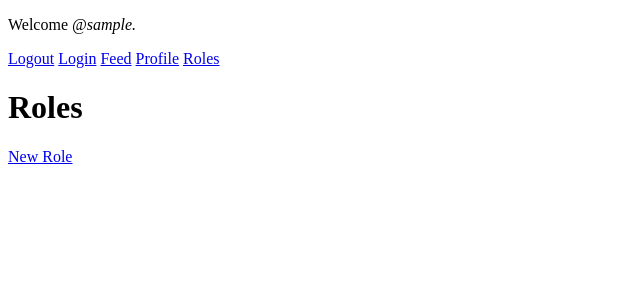
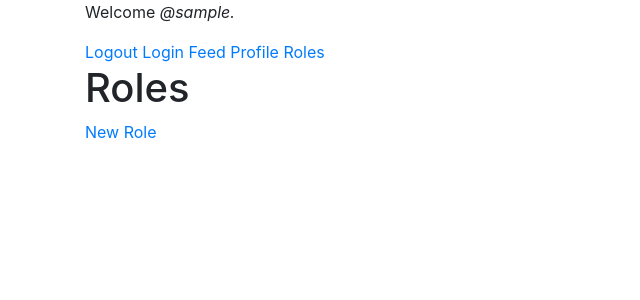
Before and after one commit to osohq/oso-social-django, a Django app: page /roles/ in a window 1280 px wide. Shown: the top 300 px of the page, without its empty margins (0-640 px from the left). Run offline with Django 3.2, Linux system fonts and the light colour scheme; the visitor is signed in with stand-in values (Sample User, id 1); data comes from the database, SQL or seed files in the repository.

Commit message:
tiny bit of style?

```diff
--- a/oso_social/social/templates/social/base.html
+++ b/oso_social/social/templates/social/base.html
@@ -2,8 +2,12 @@
 <html>
     <head>
         <title>{% block title %}oso-social{% endblock %}</title>
+        <link rel="stylesheet" href="https://cdn.jsdelivr.net/npm/bootstrap@4.5.3/dist/css/bootstrap.min.css" integrity="sha384-TX8t27EcRE3e/ihU7zmQxVncDAy5uIKz4rEkgIXeMed4M0jlfIDPvg6uqKI2xXr2" crossorigin="anonymous">
+        <script src="https://code.jquery.com/jquery-3.5.1.slim.min.js" integrity="sha384-DfXdz2htPH0lsSSs5nCTpuj/zy4C+OGpamoFVy38MVBnE+IbbVYUew+OrCXaRkfj" crossorigin="anonymous"></script>
+        <script src="https://cdn.jsdelivr.net/npm/bootstrap@4.5.3/dist/js/bootstrap.bundle.min.js" integrity="sha384-ho+j7jyWK8fNQe+A12Hb8AhRq26LrZ/JpcUGGOn+Y7RsweNrtN/tE3MoK7ZeZDyx" crossorigin="anonymous"></script>
     </head>
     <body>
+        <div class="container">
         {% if user.is_authenticated %}
         <p>Welcome <em>@{{ user.username }}.</em></p>
         <a href={% url 'logout' %}>Logout</a>
@@ -14,5 +18,6 @@
         <a href={% url 'list_roles' %}>Roles</a>
         {% block contents %}
         {% endblock %}
+        </div>
     </body>
 </html>
--- a/oso_social/social/templates/social/list.html
+++ b/oso_social/social/templates/social/list.html
@@ -2,7 +2,8 @@
 
 <h1>Feed</h1>
 {% for post in posts %}
-<p>
+<div class="row">
+  <p>
   <em>@{{ post.post.created_by.username }}</em> {{ post.post.contents }}
   <em>{{ post.post.created_at|date:"SHORT_DATETIME_FORMAT" }}</em>
   {% if post.can_delete %}
@@ -13,6 +14,9 @@
   </form>
   {% endif %}
 </p>
+</div>
 {% endfor %}
 
+<a href="{% url 'new_post' %}">New Post</a>
+
 {% endblock %}
--- a/oso_social/social/templates/social/roles.html
+++ b/oso_social/social/templates/social/roles.html
@@ -1,7 +1,9 @@
 {% extends 'social/base.html' %} {% block contents %}
+
 
 <h1>Roles</h1>
 {% for role in roles %}
+<div>
 <p>
     <h2>{{ role.name }} </h2>
     <h3>Members</h3>
@@ -32,6 +34,7 @@
         {% csrf_token %}
     </form>
 </p>
+</div>
 {% endfor %}
 
 <a href="{% url 'new_role' %}">New Role</a>
```
